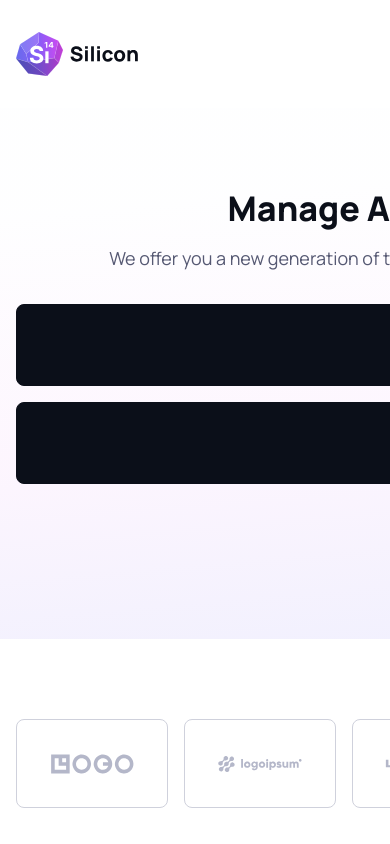
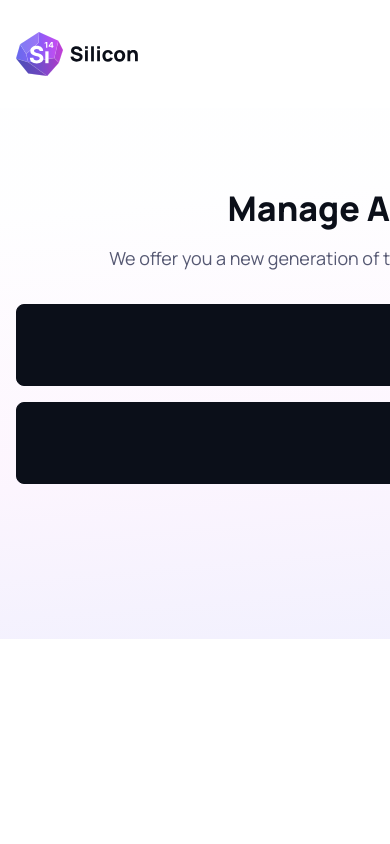
Before and after one commit to nellysosobrado/Website-with-React, a React (Vite) app: page / in a window 390 px wide. Shown: the top 844 px of the page. Built offline with nearby package versions, Linux system fonts and the light colour scheme; no server answers.

Commit message:
implementation of tablet & mobile mode. Displays 4 brand svg files on tablet mode. Mobile phone hides all brands svg files

```diff
--- a/src/components/elements/ImageSlider.jsx
+++ b/src/components/elements/ImageSlider.jsx
@@ -1,12 +1,39 @@
-import React from 'react'
+import React, { useState, useEffect } from 'react'
 import ImageSliderItem from './ImageSliderItem'
 
+const ImageSlider = ({images}) => {
+  const [displayedImages, setDisplayedImages] = useState(images);
 
-const ImageSlider = ({images}) => {
+  // Function to update images based on screen size
+  const updateDisplayedImages = () => {
+    if (window.matchMedia('(max-width: 390px)').matches) {
+      // Mobile mode: Hide all images
+      setDisplayedImages([]);
+    } else if (window.matchMedia('(max-width: 768px)').matches) {
+      // Tablet mode: Show only first 4 images
+      const tabletImages = images.slice(0, 4);
+      setDisplayedImages(tabletImages);
+    } else {
+      // Desktop mode: Show all images
+      setDisplayedImages(images);
+    }
+  };
+
+  // Listen for window resize changes
+  useEffect(() => {
+    updateDisplayedImages(); // Initial check
+    window.addEventListener('resize', updateDisplayedImages);
+
+    // Cleanup event listener on component unmount
+    return () => window.removeEventListener('resize', updateDisplayedImages);
+  }, [images]);
+
   return (
     <div className="imageslider">
       {
-          images.map(image => (<ImageSliderItem key={image.id} item={image} />))
+        displayedImages.map(image => (
+          <ImageSliderItem key={image.id} item={image} />
+        ))
       }
     </div>
   )
--- a/src/index.css
+++ b/src/index.css
@@ -408,16 +408,21 @@ form {
 
 .imageslider {
     display: grid;
-    grid-template-columns: repeat(6, 1fr);
+    grid-template-columns: repeat(6, 1fr); /* Desktop: 6 columns */
     gap: 1rem;
+}
 
-    .imageslider-item {
-        border: 1px solid var(--border);
-        display: flex;
-        justify-content: center;
-        align-items: center;
-        padding: 2rem;
-        border-radius: 8px;
+/* Tablet mode: shows 4 specific brand logos */
+@media (max-width: 768px) {
+    .imageslider {
+        grid-template-columns: repeat(4, 1fr); /* Tablet: 4 columns */
+    }
+}
+
+/* Mobile mode: hide all brands */
+@media (max-width: 390px) {
+    .imageslider {
+        display: none; /* Hide entire slider on mobile */
     }
 }
 
```
